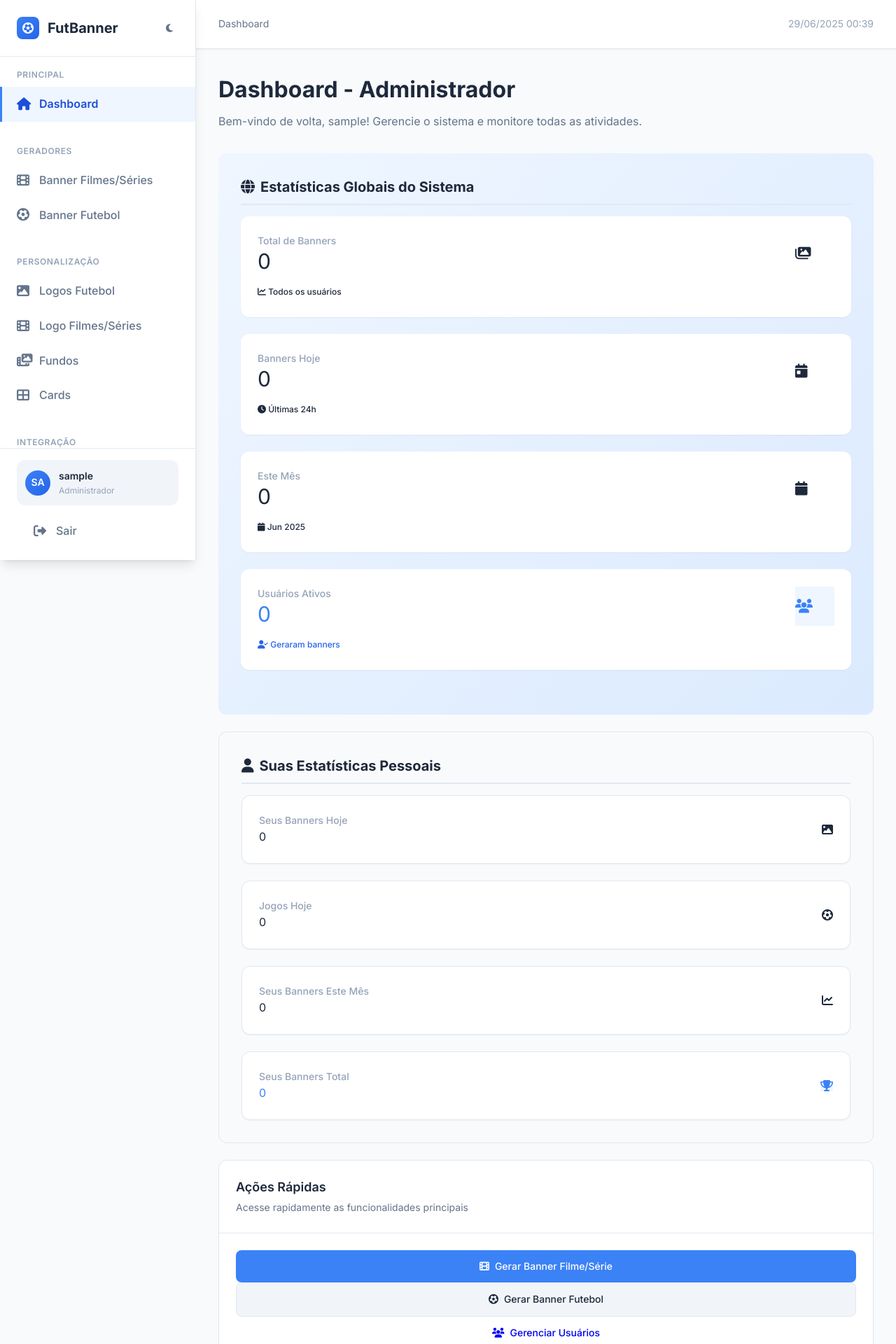
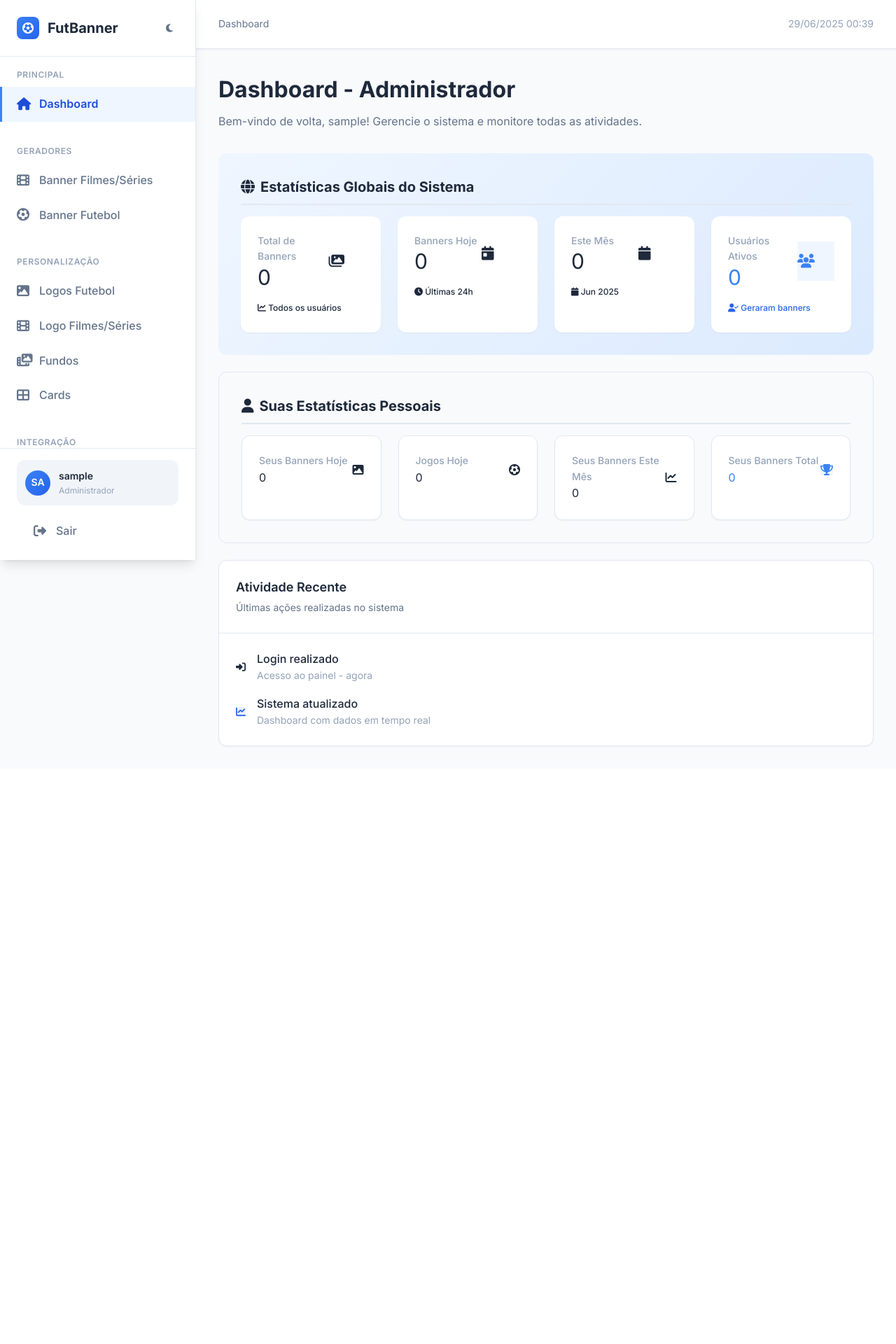
Before and after one commit to juninho877/wtecdragon, a PHP site: page /admin/index.php in a window 1280 px wide. Shown: the top 1920 px of the page at 70% size. After the commit the page ends 1067 px from the top, so only its background shows below. Run offline with PHP 8.4, Linux system fonts and the light colour scheme; the visitor is signed in with stand-in values (Sample User, id 1); data that the repository does not hold is empty.

Commit message:
Updated index.php

```diff
--- a/admin/index.php
+++ b/admin/index.php
@@ -46,7 +46,7 @@ include "includes/header.php";
             <i class="fas fa-globe text-primary-500 mr-2"></i>
             Estatísticas Globais do Sistema
         </h2>
-        <div class="grid grid-cols-1 md:grid-cols-2 lg:grid-cols-4 gap-6 mb-8">
+        <div class="grid-responsivo">
             <div class="card admin-stat-card">
                 <div class="card-body">
                     <div class="flex items-center justify-between">
@@ -135,7 +135,7 @@ include "includes/header.php";
             <i class="fas fa-user text-secondary mr-2"></i>
             Suas Estatísticas Pessoais
         </h2>
-        <div class="grid grid-cols-1 md:grid-cols-2 lg:grid-cols-4 gap-6">
+        <div class="grid-responsivo">
             <div class="card">
                 <div class="card-body">
                     <div class="flex items-center justify-between">
@@ -286,7 +286,7 @@ include "includes/header.php";
     </div>
 <?php endif; ?>
 
-<!-- Quick Actions -->
+    <!-- Quick Actions
 <div class="grid grid-cols-1 md:grid-cols-2 gap-6 mb-6">
     <div class="card">
         <div class="card-header">
@@ -343,7 +343,7 @@ include "includes/header.php";
             </div>
         </div>
     </div>
-</div>
+</div> -->
 
 <!-- Jogos de Hoje (se houver) -->
 <?php if ($totalJogosHoje > 0): ?>
@@ -359,7 +359,7 @@ include "includes/header.php";
         <div class="grid grid-cols-1 md:grid-cols-2 lg:grid-cols-4 gap-4">
             <?php
             // Mostrar apenas os primeiros 8 jogos no dashboard (aumentado de 6 para 8)
-            $jogosLimitados = array_slice($jogos, 0, 8);
+            $jogosLimitados = array_slice($jogos, 0, 6);
             foreach ($jogosLimitados as $jogo):
                 $time1 = $jogo['time1'] ?? 'Time 1';
                 $time2 = $jogo['time2'] ?? 'Time 2';
@@ -464,6 +464,30 @@ include "includes/header.php";
 </div>
 
 <style>
+	    .grid-responsivo {
+        display: grid;
+        gap: 1.5rem;
+        grid-template-columns: repeat(1, minmax(0, 1fr));
+    }
+
+    @media (min-width: 640px) {
+        .grid-responsivo {
+            grid-template-columns: repeat(2, minmax(0, 1fr));
+        }
+    }
+
+    @media (min-width: 768px) {
+        .grid-responsivo {
+            grid-template-columns: repeat(3, minmax(0, 1fr));
+        }
+    }
+
+    @media (min-width: 1024px) {
+        .grid-responsivo {
+            grid-template-columns: repeat(4, minmax(0, 1fr));
+        }
+    }
+
     /* Cores adicionais para info */
     :root {
         --info-50: #eff6ff;
```
